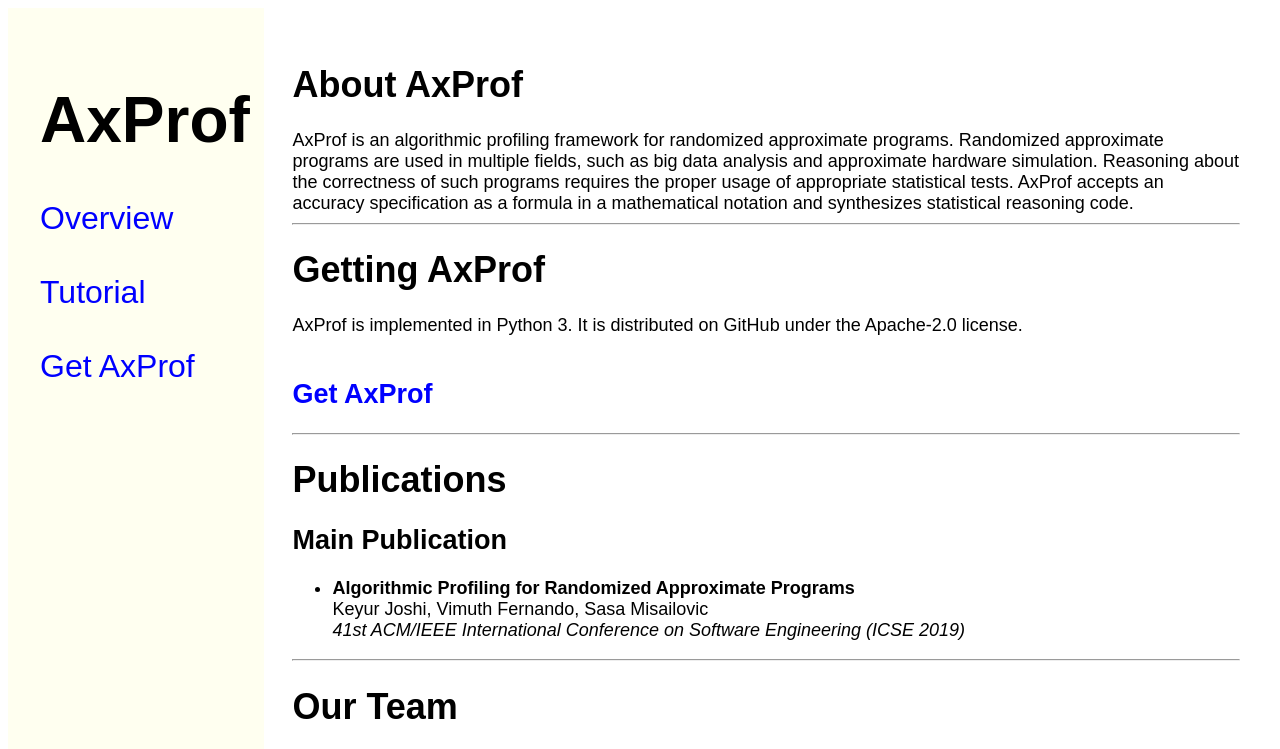
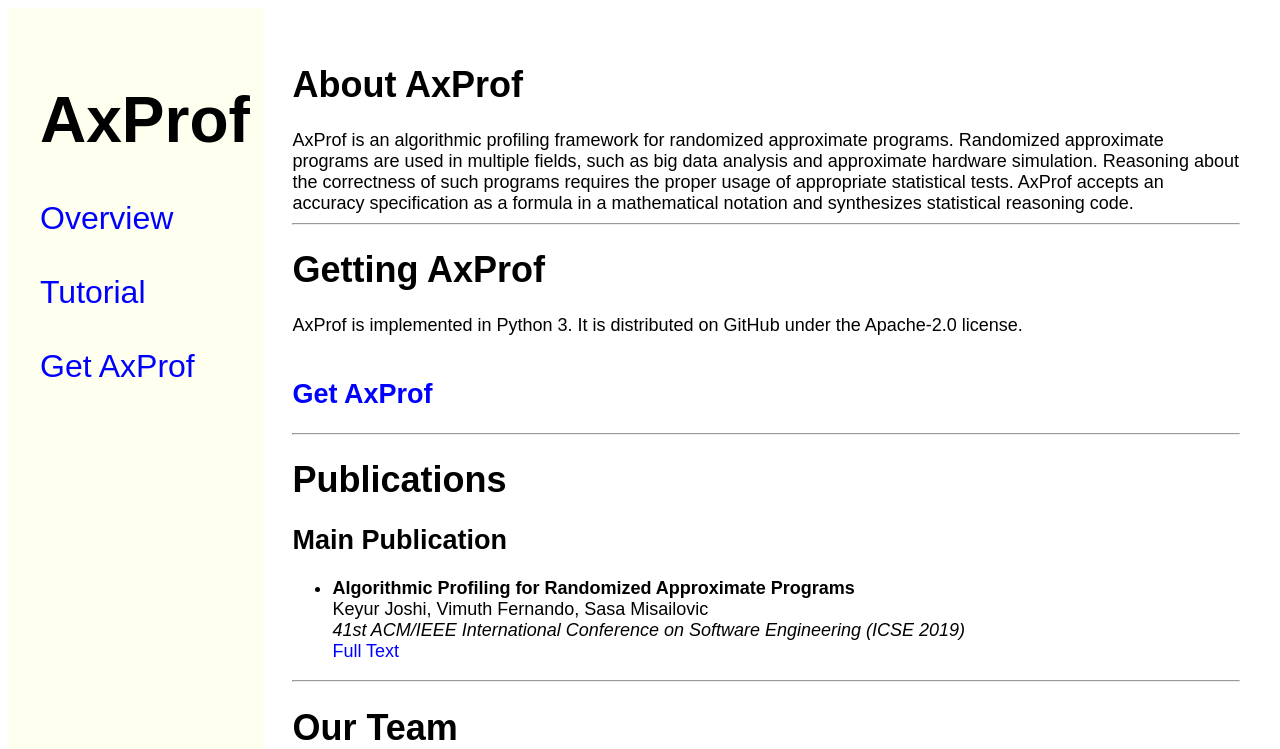
Before and after one commit to uiuc-arc/axprof.github.io, a plain HTML site: page index.html in a window 1280 px wide. Shown: the top 749 px of the page. Drawn offline with Linux system fonts and the light colour scheme.

Commit message:
add full text

```diff
--- a/index.html
+++ b/index.html
@@ -28,7 +28,8 @@
       <ul>
       <li> <b>Algorithmic Profiling for Randomized Approximate Programs</b> </br>
            Keyur Joshi, Vimuth Fernando, Sasa Misailovic </br>
-           <i>41st ACM/IEEE International Conference on Software Engineering (ICSE 2019)</i>
+           <i>41st ACM/IEEE International Conference on Software Engineering (ICSE 2019)</i><br>
+           <a href="paper-icse19.pdf">Full Text</a>
       </ul>
       <hr>
       <h1>Our Team</h1>
```
Also changed, not shown: 1 other file.
